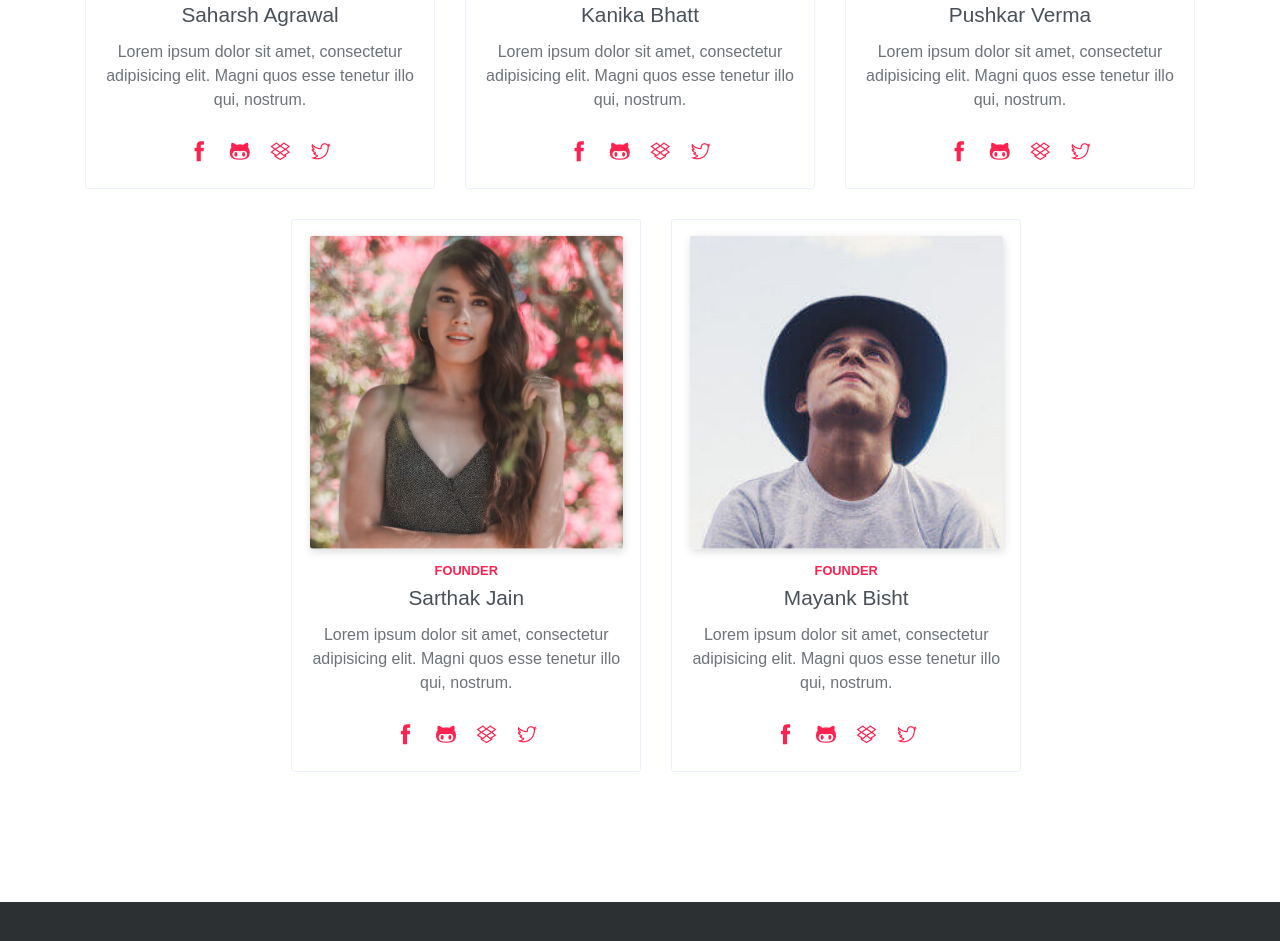
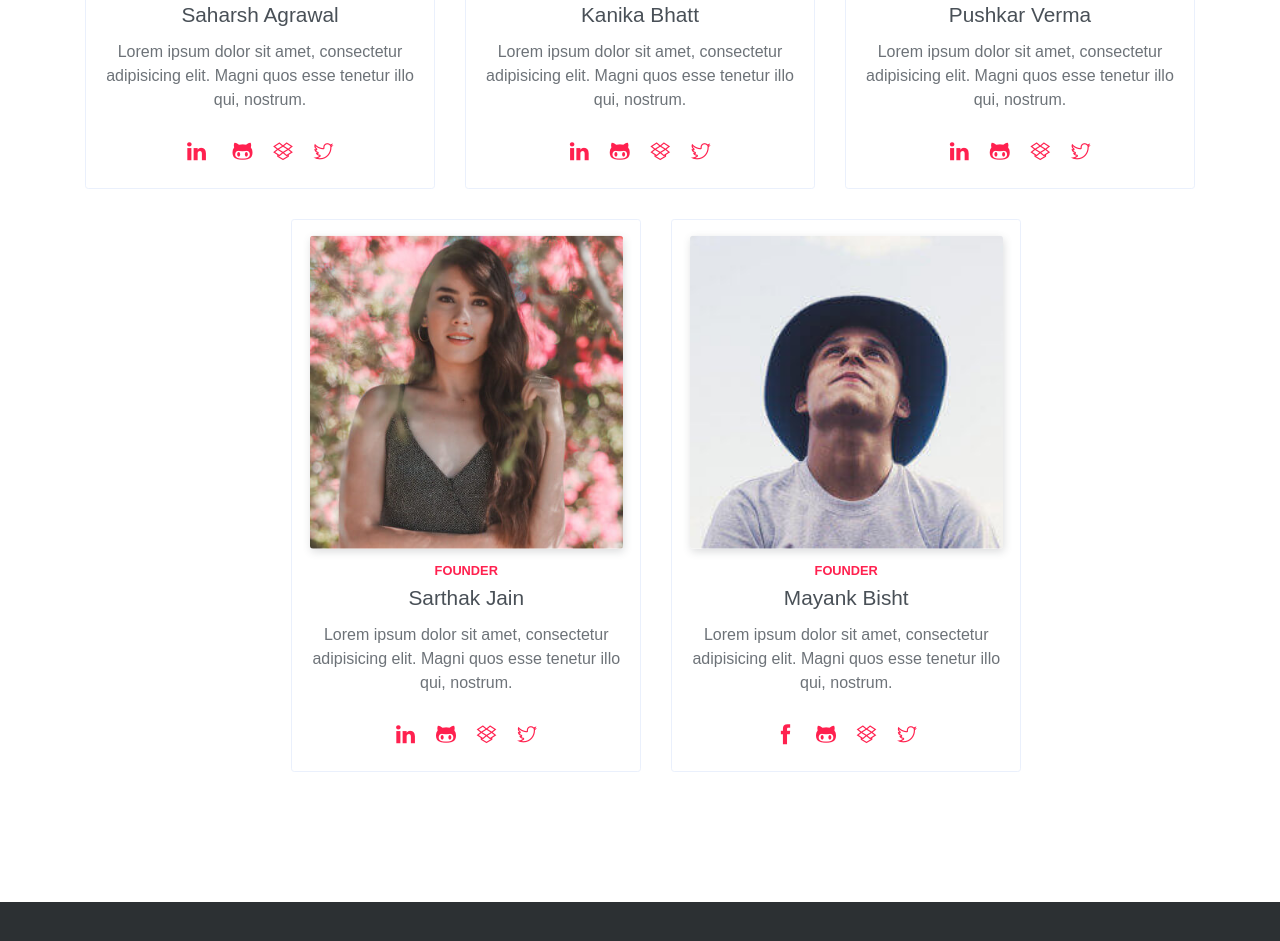
Before and after one commit to Techilaa/techilaa.github.io, a website: page index.html in a window 1280 px wide. Shown: the part 4268-5209 px from the top of the page. Drawn offline with Linux system fonts and the light colour scheme.

Commit message:
LinkedIn Added

```diff
--- a/index.html
+++ b/index.html
@@ -324,7 +324,7 @@
                             <h5 class="card-title">Saharsh Agrawal</h5>
                             <p>Lorem ipsum dolor sit amet, consectetur adipisicing elit. Magni quos esse tenetur illo qui, nostrum.</p>
                             <div class="socials">
-                                <a href="javascript:void(0)"><i class="ti-facebook"></i> </a>
+                                <a href="https://www.linkedin.com/in/saharsh-agrawal-692b0797/"><i class="ti-linkedin"></i> </a>
                                 <a href="javascript:void(0)"><i class="ti-github"></i></a>
                                 <a href="javascript:void(0)"><i class="ti-dropbox"></i></a>
                                 <a href="javascript:void(0)"><i class="ti-twitter"></i></a>
@@ -340,7 +340,7 @@
                             <h5 class="card-title">Kanika Bhatt</h5>
                             <p>Lorem ipsum dolor sit amet, consectetur adipisicing elit. Magni quos esse tenetur illo qui, nostrum.</p>
                             <div class="socials">
-                                <a href="javascript:void(0)"><i class="ti-facebook"></i> </a>
+                                <a href="https://www.linkedin.com/in/kanika-bhatt-07606b212/"><i class="ti-linkedin"></i></a>
                                 <a href="javascript:void(0)"><i class="ti-github"></i></a>
                                 <a href="javascript:void(0)"><i class="ti-dropbox"></i></a>
                                 <a href="javascript:void(0)"><i class="ti-twitter"></i></a>
@@ -356,7 +356,7 @@
                             <h5 class="card-title">Pushkar Verma</h5>
                             <p>Lorem ipsum dolor sit amet, consectetur adipisicing elit. Magni quos esse tenetur illo qui, nostrum.</p>
                             <div class="socials">
-                                <a href="javascript:void(0)"><i class="ti-facebook"></i> </a>
+                                <a href="https://www.linkedin.com/in/pushkar-verma/"><i class="ti-linkedin"></i></a>
                                 <a href="javascript:void(0)"><i class="ti-github"></i></a>
                                 <a href="javascript:void(0)"><i class="ti-dropbox"></i></a>
                                 <a href="javascript:void(0)"><i class="ti-twitter"></i></a>
@@ -385,7 +385,7 @@
                             <h5 class="card-title">Sarthak Jain</h5>
                             <p>Lorem ipsum dolor sit amet, consectetur adipisicing elit. Magni quos esse tenetur illo qui, nostrum.</p>
                             <div class="socials">
-                                <a href="javascript:void(0)"><i class="ti-facebook"></i> </a>
+                                <a href="https://www.linkedin.com/in/sarthak-jain-850001184/"><i class="ti-linkedin"></i></a>
                                 <a href="javascript:void(0)"><i class="ti-github"></i></a>
                                 <a href="javascript:void(0)"><i class="ti-dropbox"></i></a>
                                 <a href="javascript:void(0)"><i class="ti-twitter"></i></a>
```
